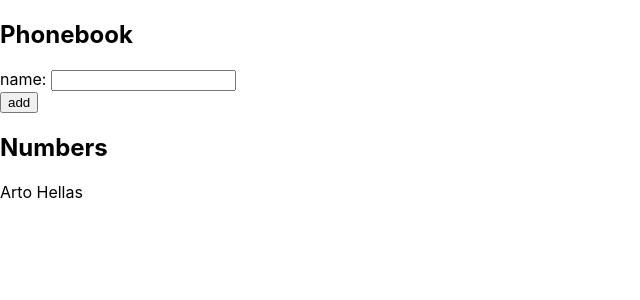
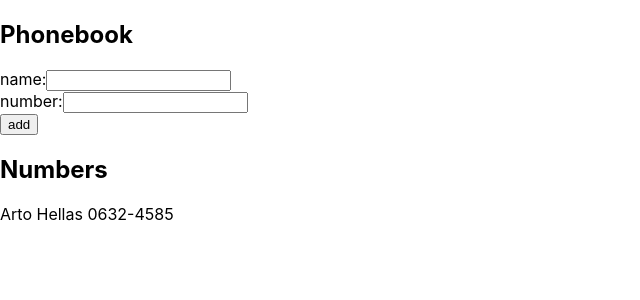
Before and after one commit to Allianation/fullstackopen-repository, a React (Create React App) app in the folder part2/phonebook/: page / in a window 1280 px wide. Shown: the top 300 px of the page, without its empty margins (0-640 px from the left). Built offline with nearby package versions, Linux system fonts and the light colour scheme.

Commit message:
Communicating with server: Exercise 2.8

```diff
--- a/part2/phonebook/src/App.js
+++ b/part2/phonebook/src/App.js
@@ -1,11 +1,20 @@
 import React, { useState } from "react";
 
 const App = () => {
-  const [persons, setPersons] = useState([{ name: "Arto Hellas" }]);
+  const [persons, setPersons] = useState([
+    { name: "Arto Hellas", number: "0632-4585" },
+  ]);
   const [newName, setNewName] = useState("");
+  const [newNumber, setNewNumber] = useState("");
 
   const handleChange = (event) => {
-    setNewName(event.target.value);
+    const eventName = event.target.name;
+
+    if (eventName === "name") {
+      setNewName(event.target.value);
+    } else if (eventName === "number") {
+      setNewNumber(event.target.value);
+    }
   };
 
   const handleSubmit = (event) => {
@@ -18,9 +27,11 @@ const App = () => {
     } else {
       const newPerson = {
         name: newName,
+        number: newNumber,
       };
       setPersons(persons.concat(newPerson));
       setNewName("");
+      setNewNumber("");
     }
   };
 
@@ -29,7 +40,22 @@ const App = () => {
       <h2>Phonebook</h2>
       <form onSubmit={handleSubmit}>
         <div>
-          name: <input type="text" onChange={handleChange} value={newName} />
+          name:
+          <input
+            type="text"
+            onChange={handleChange}
+            value={newName}
+            name="name"
+          />
+        </div>
+        <div>
+          number:
+          <input
+            type="text"
+            onChange={handleChange}
+            value={newNumber}
+            name="number"
+          />
         </div>
         <div>
           <button type="submit">add</button>
@@ -38,7 +64,11 @@ const App = () => {
       <h2>Numbers</h2>
       <div>
         {persons.map((person) => {
-          return <div key={person.name}>{person.name}</div>;
+          return (
+            <div key={person.name}>
+              {person.name} {person.number}
+            </div>
+          );
         })}
       </div>
     </div>
```
